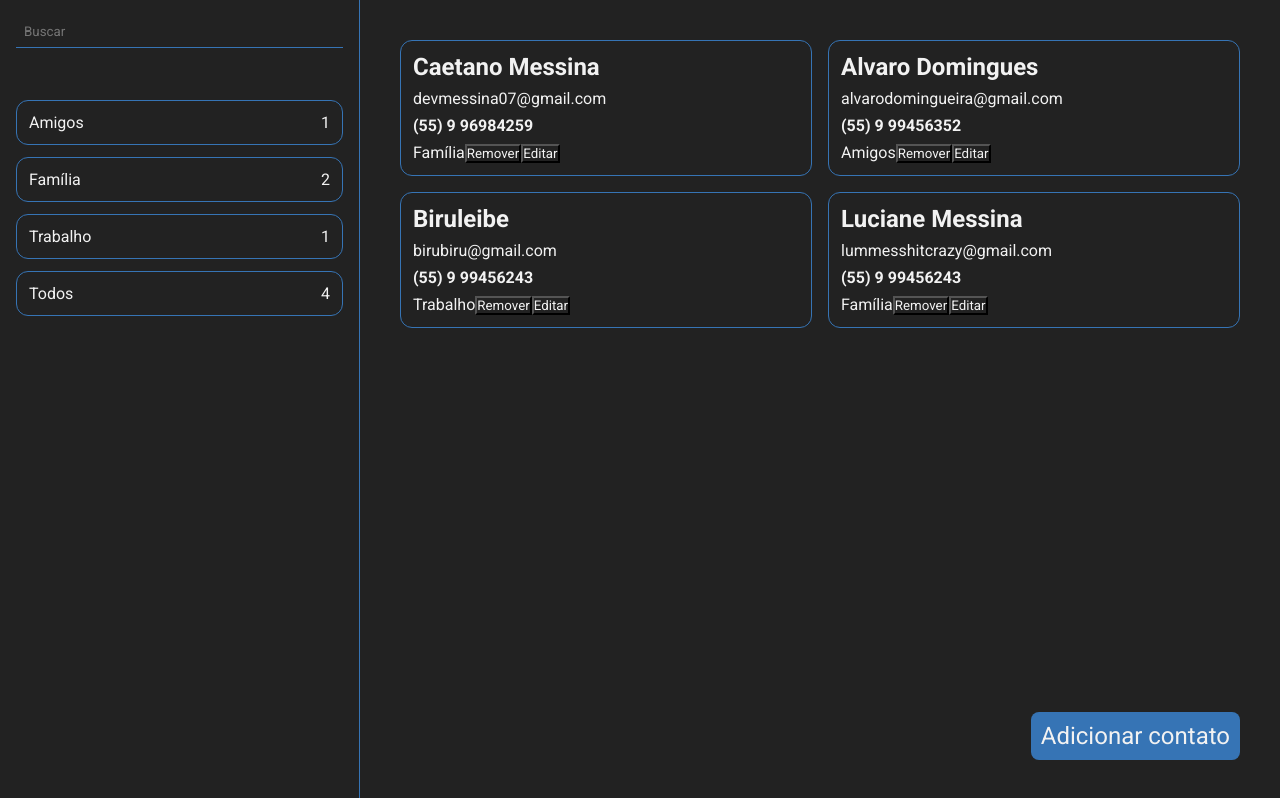
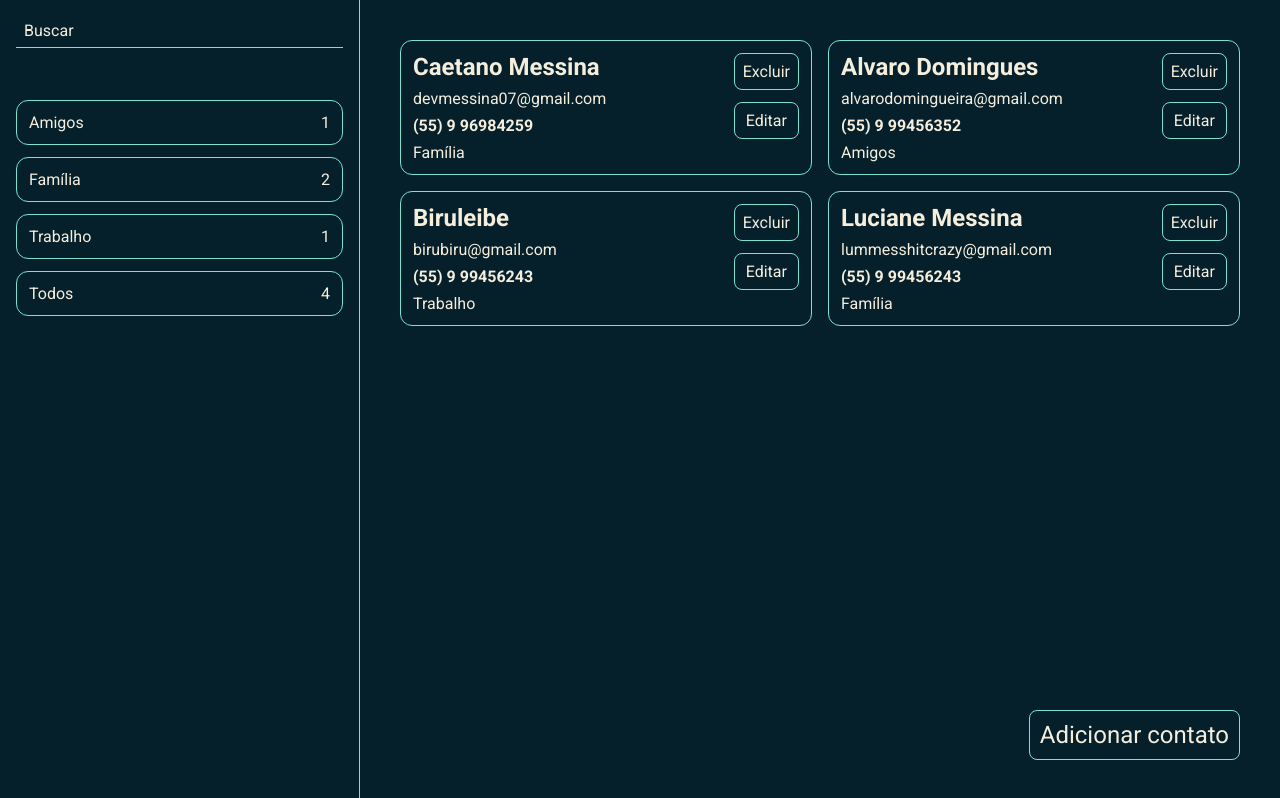
Before and after one commit to ExtratoZ/MyFriendsList, a React (Vite) app: page / in a window 1280 px wide. Built offline with nearby package versions, Linux system fonts and the light colour scheme.

Commit message:
correction in style

```diff
--- a/src/components/BotaoContato/style.ts
+++ b/src/components/BotaoContato/style.ts
@@ -1,14 +1,20 @@
 import styled from 'styled-components';
 import { Link } from 'react-router-dom';
+import variaveis from '../../styles/variaveis';
 
 const BotaoNovoContato = styled(Link)`
   position: fixed;
   bottom: 40px;
   right: 40px;
-  background-color: #3674b5;
+  background-color: ${variaveis.primary};
+  border: 1px solid ${variaveis.secondary};
   border-radius: 8px;
   padding: 10px;
   font-size: 24px;
+
+  &:hover {
+    background-color: ${variaveis.hover};
+  }
 `;
 
 export default BotaoNovoContato;
--- a/src/components/Contato/index.tsx
+++ b/src/components/Contato/index.tsx
@@ -1,7 +1,8 @@
+import { useDispatch } from 'react-redux';
 import * as S from './style';
+import { Button } from '../../styles'
 import Contato from '../../models/Contato';
 import { remove } from '../../store/reducers/ReducerContato';
-import { useDispatch } from 'react-redux';
 
 type Props = Contato;
 
@@ -10,12 +11,16 @@ const Contatos = ({ titulo, email, telefone, categoria, id }: Props) => {
 
   return (
     <S.AbaContato>
-      <S.Nome>{titulo}</S.Nome>
-      <S.Email>{email}</S.Email>
-      <S.Cel>{telefone}</S.Cel>
-      <span>{categoria}</span>
-      <button onClick={() => dispatch(remove(id))}>Remover</button>
-      <button>Editar</button>
+      <div>
+        <S.Nome>{titulo}</S.Nome>
+        <S.Email>{email}</S.Email>
+        <S.Cel>{telefone}</S.Cel>
+        <span>{categoria}</span>
+      </div>
+      <S.ActionBar>
+        <Button onClick={() => dispatch(remove(id))}>Excluir</Button>
+        <Button>Editar</Button>
+      </S.ActionBar>
     </S.AbaContato>
   );
 };
--- a/src/components/Contato/style.ts
+++ b/src/components/Contato/style.ts
@@ -1,9 +1,12 @@
 import styled from 'styled-components';
+import variaveis from '../../styles/variaveis';
 
 export const AbaContato = styled.div`
   padding: 12px;
-  border: 1px solid #3674b5;
+  border: 1px solid ${variaveis.secondary};
   border-radius: 12px;
+  display: grid;
+  grid-template-columns: 1fr auto;
 `;
 
 export const Nome = styled.h2`
@@ -17,3 +20,9 @@ export const Email = styled.p`
 export const Cel = styled.h4`
   margin-bottom: 8px;
 `;
+
+export const ActionBar = styled.div`
+  display: flex;
+  flex-direction: column;
+  gap: 12px;
+`;
--- a/src/components/Filtros/style.ts
+++ b/src/components/Filtros/style.ts
@@ -1,4 +1,5 @@
 import styled from 'styled-components';
+import variaveis from '../../styles/variaveis';
 
 interface CategoriasProps {
   ativo?: boolean;
@@ -6,10 +7,14 @@ interface CategoriasProps {
 
 export const Categorias = styled.ul<CategoriasProps>`
   padding: 12px;
-  border: 1px solid #3674b5;
+  border: 1px solid ${variaveis.secondary};
   border-radius: 12px;
   margin: 12px 0;
   display: flex;
   justify-content: space-between;
   cursor: pointer;
+
+  &:hover {
+    background-color: ${variaveis.hover};
+  }
 `;
--- a/src/containers/BarraLateral/style.ts
+++ b/src/containers/BarraLateral/style.ts
@@ -1,7 +1,8 @@
 import styled from 'styled-components';
+import variaveis from '../../styles/variaveis';
 
 export const Aside = styled.aside`
   padding: 16px;
   height: 100vh;
-  border-right: 1px solid #3674b5;
+  border-right: 1px solid ${variaveis.secondary};
 `;
--- a/src/containers/Formulario/index.tsx
+++ b/src/containers/Formulario/index.tsx
@@ -1,7 +1,7 @@
 import { useState, type FormEvent } from 'react';
 import { useDispatch } from 'react-redux';
 import { useNavigate } from 'react-router-dom';
-import { MainContainer, Pesquisa } from '../../styles';
+import { MainContainer, Pesquisa, Button } from '../../styles';
 import FormArea, { Opcoes } from './styles';
 import * as enums from '../../utils/enums/ContatoEnum';
 import Contato from '../../models/Contato';
@@ -31,18 +31,21 @@ const Formulario = () => {
           onChange={(e) => setTitulo(e.target.value)}
           type="text"
           placeholder="Nome"
+          required
         />
         <Pesquisa
           value={email}
           onChange={(e) => setEmail(e.target.value)}
           type="text"
           placeholder="Email"
+          required
         />
         <Pesquisa
           value={numero}
           onChange={(e) => setNumero(e.target.value)}
           type="number"
           placeholder="Número"
+          required
         />
         <Opcoes>
           <h4>Categoria</h4>
@@ -60,7 +63,7 @@ const Formulario = () => {
             </div>
           ))}
         </Opcoes>
-        <button type="submit">Cadastrar</button>
+        <Button type="submit">Cadastrar</Button>
       </FormArea>
     </MainContainer>
   );
--- a/src/styles/index.ts
+++ b/src/styles/index.ts
@@ -1,4 +1,5 @@
 import styled, { createGlobalStyle } from 'styled-components';
+import variaveis from './variaveis';
 
 const GlobalStyle = createGlobalStyle`
     * {
@@ -8,8 +9,8 @@ const GlobalStyle = createGlobalStyle`
         text-decoration: none;
         list-style: none;
         font-family: 'Roboto', sans-serif;
-        background-color: #222222;
-        color: #F2F2F2;
+        background-color: ${variaveis.primary};
+        color: ${variaveis.text};
     }
 `;
 
@@ -24,12 +25,34 @@ export const MainContainer = styled.main`
   overflow-y: scroll;
 `;
 
+export const Button = styled.button`
+  font-size: 16px;
+  padding: 8px;
+  border: 1px solid ${variaveis.secondary};
+  border-radius: 8px;
+
+  &:hover {
+    background-color: ${variaveis.hover};
+  }
+`;
+
 export const Pesquisa = styled.input`
   border: none;
-  border-bottom: 1px solid #3674b5;
+  border-bottom: 1px solid ${variaveis.secondary};
   width: 100%;
   padding: 8px;
   margin-bottom: 40px;
+
+  &::placeholder {
+    font-size: 16px;
+    color: ${variaveis.text};
+  }
+
+  &:focus {
+    border: 1px solid ${variaveis.secondary};
+    border-radius: 4px;
+    outline: none;
+  }
 `;
 
 export default GlobalStyle;
--- a/src/styles/variaveis.ts
+++ b/src/styles/variaveis.ts
@@ -1,3 +1,6 @@
 export default {
-    Background: '#222222'
-}
+  primary: '#06202B',
+  text: '#f5eedd',
+  secondary: '#7ae2cf',
+  hover: '#022729',
+};
```
